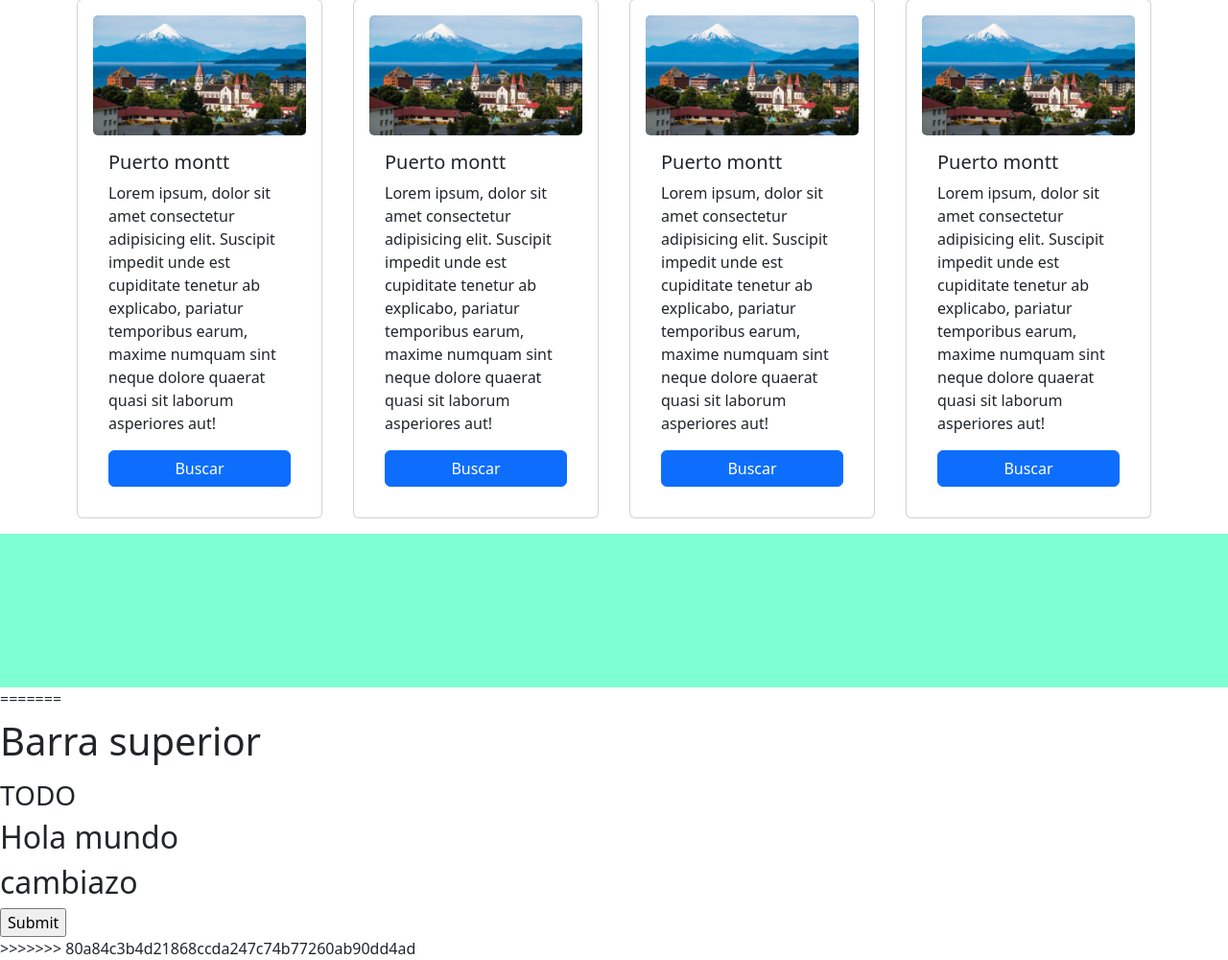
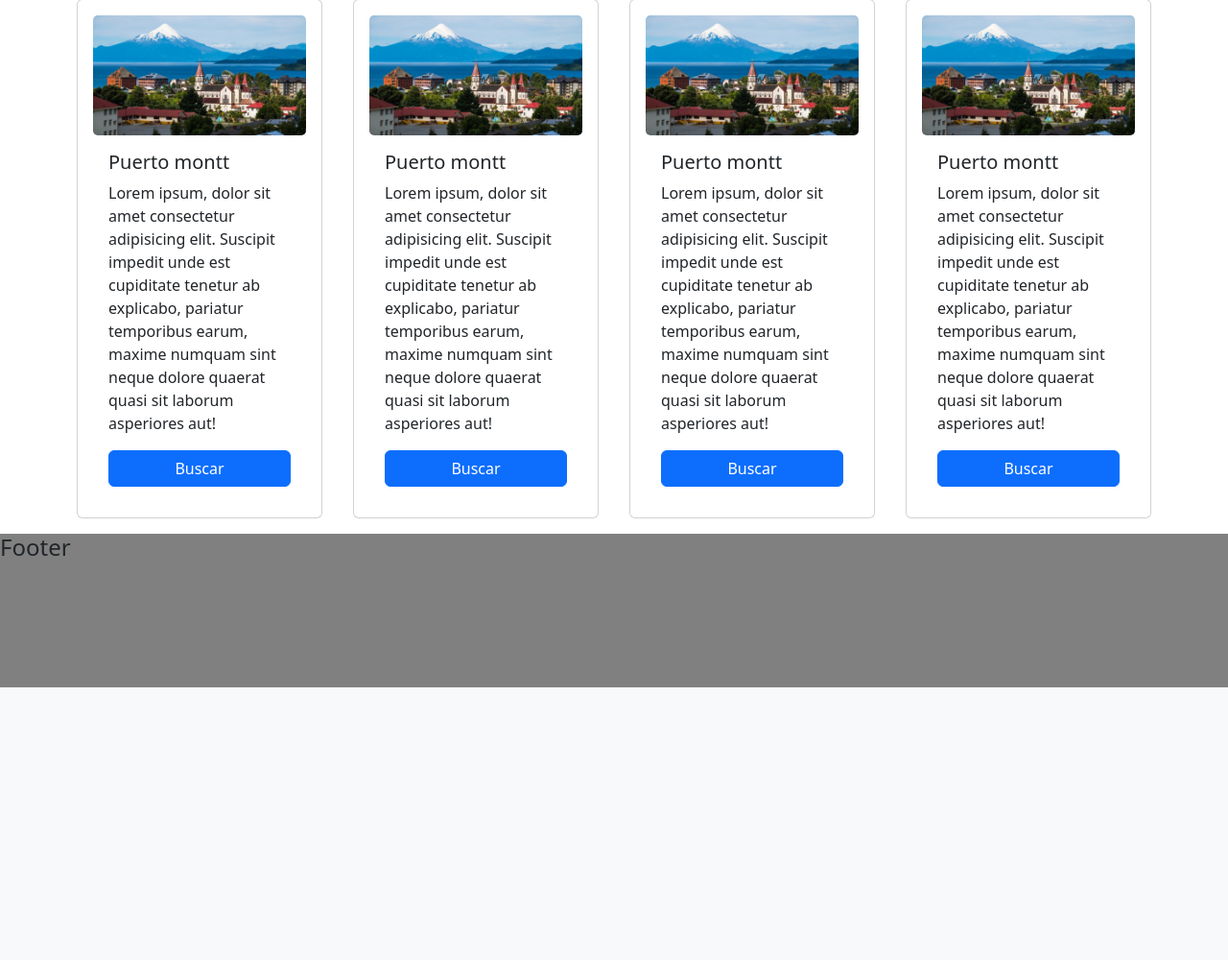
Before and after one commit to Rodrigotc/web_caba-as, a PHP site: page / in a window 1280 px wide. Shown: the part 425-1425 px from the top of the page at 96% size. After the commit the page ends 1141 px from the top, so only its background shows below. Run offline with PHP 8.4, Linux system fonts and the light colour scheme.

Commit message:
Index css

```diff
--- a/index.html
+++ b/index.html
@@ -97,34 +97,15 @@
           </div>
         </div>
 
-
-
-
-
       </div>
       <footer>
         <div class="footer">
+          <h4>Footer </h4>
 
         </div>
       </footer>
     </main>
 
-
-
-
-
-
-      <script src="https://cdn.jsdelivr.net/npm/bootstrap@5.2.0-beta1/dist/js/bootstrap.bundle.min.js" integrity="sha384-pprn3073KE6tl6bjs2QrFaJGz5/SUsLqktiwsUTF55Jfv3qYSDhgCecCxMW52nD2" crossorigin="anonymous"></script>
+    <script src="https://cdn.jsdelivr.net/npm/bootstrap@5.2.0-beta1/dist/js/bootstrap.bundle.min.js" integrity="sha384-pprn3073KE6tl6bjs2QrFaJGz5/SUsLqktiwsUTF55Jfv3qYSDhgCecCxMW52nD2" crossorigin="anonymous"></script>
   </body>
-=======
-    <nav class="navbar"><h1>Barra superior</h1></nav>
-    <div><h3>TODO</h3></div>
-    <h2>Hola mundo</h2>
-    <h2>cambiazo </h2>
-
-    <form action="Registro.php" method = "POST">
-        <input type="submit">
-    </form>
-</body>
->>>>>>> 80a84c3b4d21868ccda247c74b77260ab90dd4ad
 </html>
--- a/style.css
+++ b/style.css
@@ -92,11 +92,7 @@ margin: 1rem;
 
 .footer{
     display: block;
-    background-color:aquamarine;
+    background-color:gray;
     width: 100%;
     height: 10rem;
-=======
-.navbar{
-    background-color:aquamarine;
->>>>>>> 80a84c3b4d21868ccda247c74b77260ab90dd4ad
 }
```
